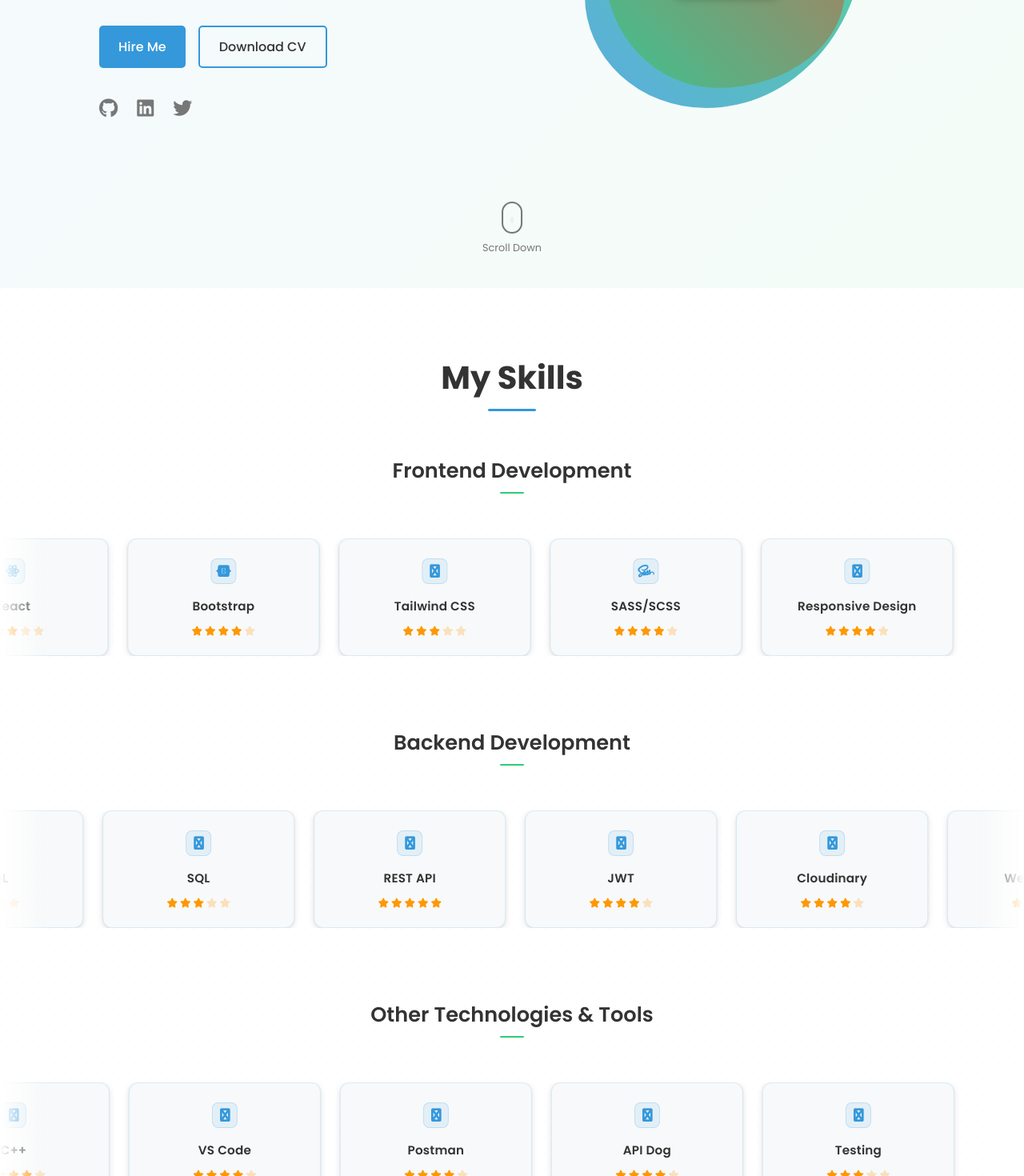
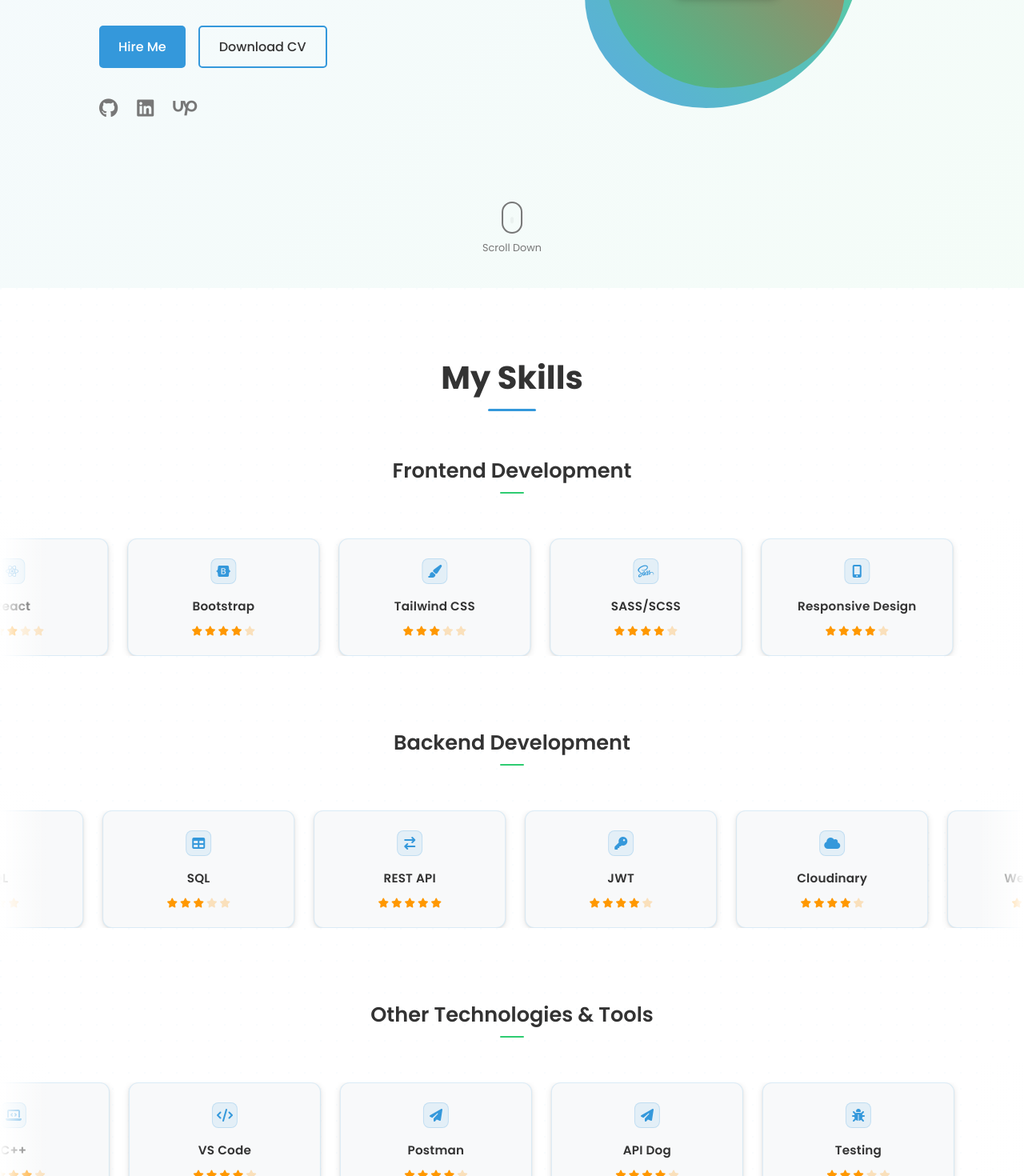
Before and after one commit to BilalSubhani/PortfolioWebsite, an Angular app: page / in a window 1280 px wide. Shown: the part 440-1910 px from the top of the page at 80% size. Built offline with nearby package versions, Linux system fonts and the light colour scheme.

Commit message:
Resolved issues in fonttawesome

```diff
--- a/src/app/components/experience/experience.component.html
+++ b/src/app/components/experience/experience.component.html
@@ -17,7 +17,7 @@
             <span *ngIf="experience.location">- {{ experience.location }}</span>
           </h3>
           <h4 class="job-title">{{ experience.title }}</h4>
-          <ul class="responsibilities">
+          <ul class="responsibilities" style="list-style: none">
             <li *ngFor="let responsibility of experience.responsibilities">
               {{ responsibility }}
             </li>
--- a/src/app/components/footer/footer.component.html
+++ b/src/app/components/footer/footer.component.html
@@ -35,11 +35,11 @@
             <i class="fab fa-linkedin"></i>
           </a>
           <a
-            href="https://twitter.com/ratuscay"
+            href="https://www.upwork.com/freelancers/~017b5c0c306ea4f8c0?mp_source=share"
             target="_blank"
-            aria-label="Twitter"
+            aria-label="Upwork"
           >
-            <i class="fab fa-twitter"></i>
+            <i class="fab fa-upwork"></i>
           </a>
           <a href="mailto:bilalsubhanii@outlook.com" aria-label="Email">
             <i class="fas fa-envelope"></i>
--- a/src/app/components/hero/hero.component.html
+++ b/src/app/components/hero/hero.component.html
@@ -90,16 +90,16 @@
             <i class="fab fa-linkedin"></i>
           </a>
           <a
-            href="https://twitter.com/ratuscay"
+            href="https://www.upwork.com/freelancers/~017b5c0c306ea4f8c0?mp_source=share"
             target="_blank"
-            aria-label="Twitter"
+            aria-label="Upwork"
             style="
               font-size: 1.5rem;
               color: var(--text-light);
               transition: all 0.3s;
             "
           >
-            <i class="fab fa-twitter"></i>
+            <i class="fab fa-upwork"></i>
           </a>
         </div>
       </div>
--- a/src/app/components/hero/hero.component.ts
+++ b/src/app/components/hero/hero.component.ts
@@ -80,26 +80,10 @@ export class HeroComponent implements OnInit, OnDestroy {
   }
 
   downloadCV(): void {
-    const fileUrl = 'assets/CV_BilalSubhani.pdf';
-
-    fetch(fileUrl)
-      .then((response) => {
-        if (!response.ok) throw new Error('Network response was not ok');
-        return response.blob();
-      })
-      .then((blob) => {
-        const blobUrl = URL.createObjectURL(blob);
-        const a = document.createElement('a');
-        a.href = blobUrl;
-        a.download = 'CV_BilalSubhani.pdf';
-        document.body.appendChild(a);
-        a.click();
-        document.body.removeChild(a);
-        URL.revokeObjectURL(blobUrl);
-      })
-      .catch((error) => {
-        console.error('Download error:', error);
-      });
+    window.open(
+      'https://drive.google.com/file/d/1ZRrXUAxMpDN_EJC7uHw3AhSe-5yjc7U4/view?usp=sharing',
+      '_blank'
+    );
   }
 
   scrollToContact(): void {
--- a/src/app/components/skills/skills.component.html
+++ b/src/app/components/skills/skills.component.html
@@ -13,10 +13,8 @@
           <ng-container *ngFor="let skill of getFrontendSkills()">
             <div class="skill-card">
               <div class="skill-icon">
-                <i
-                  class="fab {{ skill.icon }}"
-                  [class.fas]="!skill.icon.startsWith('fa-')"
-                ></i>
+                <!-- FIXED: Use the complete icon class from skill.icon -->
+                <i [class]="skill.icon"></i>
               </div>
               <div class="skill-info">
                 <h4 class="skill-name">{{ skill.name }}</h4>
@@ -45,10 +43,7 @@
           <ng-container *ngFor="let skill of getFrontendSkills()">
             <div class="skill-card">
               <div class="skill-icon">
-                <i
-                  class="fab {{ skill.icon }}"
-                  [class.fas]="!skill.icon.startsWith('fa-')"
-                ></i>
+                <i [class]="skill.icon"></i>
               </div>
               <div class="skill-info">
                 <h4 class="skill-name">{{ skill.name }}</h4>
@@ -90,10 +85,7 @@
           <ng-container *ngFor="let skill of getBackendSkills()">
             <div class="skill-card">
               <div class="skill-icon">
-                <i
-                  class="fab {{ skill.icon }}"
-                  [class.fas]="!skill.icon.startsWith('fa-')"
-                ></i>
+                <i [class]="skill.icon"></i>
               </div>
               <div class="skill-info">
                 <h4 class="skill-name">{{ skill.name }}</h4>
@@ -122,10 +114,7 @@
           <ng-container *ngFor="let skill of getBackendSkills()">
             <div class="skill-card">
               <div class="skill-icon">
-                <i
-                  class="fab {{ skill.icon }}"
-                  [class.fas]="!skill.icon.startsWith('fa-')"
-                ></i>
+                <i [class]="skill.icon"></i>
               </div>
               <div class="skill-info">
                 <h4 class="skill-name">{{ skill.name }}</h4>
@@ -167,10 +156,7 @@
           <ng-container *ngFor="let skill of getOtherSkills()">
             <div class="skill-card">
               <div class="skill-icon">
-                <i
-                  class="fab {{ skill.icon }}"
-                  [class.fas]="!skill.icon.startsWith('fa-')"
-                ></i>
+                <i [class]="skill.icon"></i>
               </div>
               <div class="skill-info">
                 <h4 class="skill-name">{{ skill.name }}</h4>
@@ -199,10 +185,7 @@
           <ng-container *ngFor="let skill of getOtherSkills()">
             <div class="skill-card">
               <div class="skill-icon">
-                <i
-                  class="fab {{ skill.icon }}"
-                  [class.fas]="!skill.icon.startsWith('fa-')"
-                ></i>
+                <i [class]="skill.icon"></i>
               </div>
               <div class="skill-info">
                 <h4 class="skill-name">{{ skill.name }}</h4>
--- a/src/app/components/skills/skills.component.ts
+++ b/src/app/components/skills/skills.component.ts
@@ -106,7 +106,7 @@ export class SkillsComponent implements OnInit {
     { name: 'SQL', icon: 'fas fa-table', category: 'backend', proficiency: 3 },
     {
       name: 'REST API',
-      icon: 'fas fa-exchange-alt',
+      icon: 'fas fa-arrow-right-arrow-left',
       category: 'backend',
       proficiency: 5,
     },
```
Also changed, not shown: 1 other file (tests, documents, lock files or other folders).
